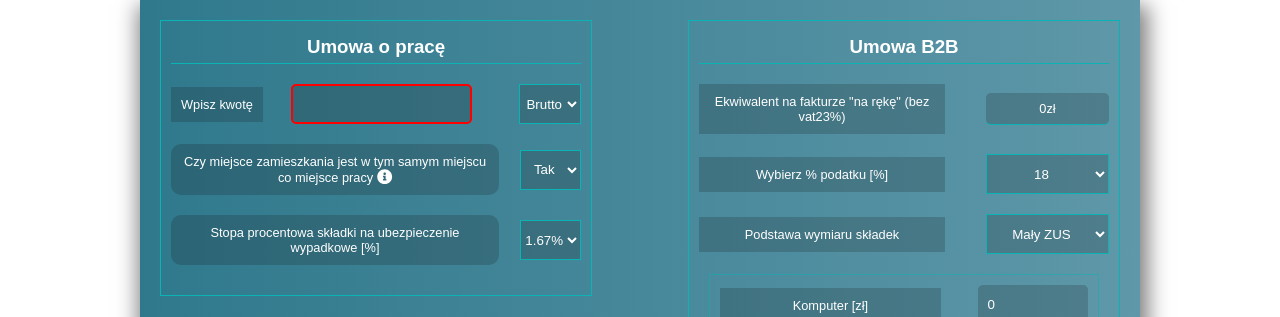
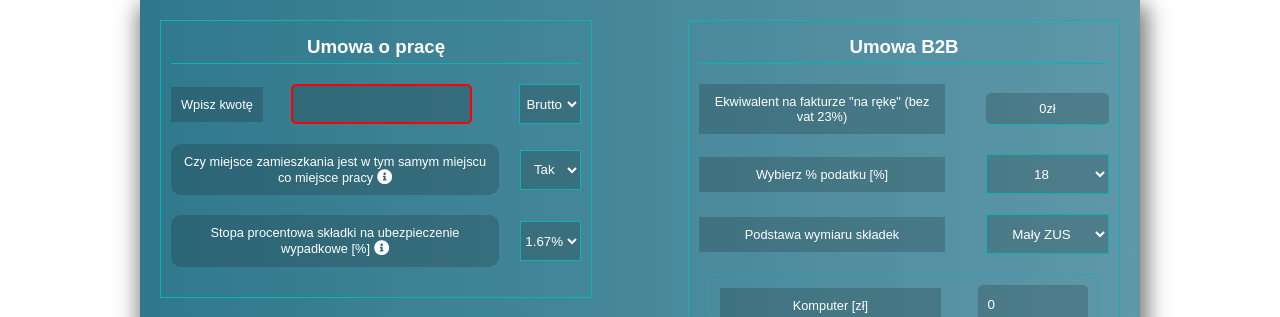
Before and after one commit to Placekkk/Kalkulator-B2B, a React (Create React App) app in the folder my-app/: page / in a window 1280 px wide. Shown: the top 317 px of the page. Built offline with nearby package versions, Linux system fonts and the light colour scheme.

Commit message:
might be over soon

```diff
--- a/my-app/src/Components/MainCalc.jsx
+++ b/my-app/src/Components/MainCalc.jsx
@@ -8,9 +8,10 @@ class MainCalc extends React.Component {
     constructor(props) {
         super(props);
         this.state = {
+            uopInfoBoxText: '',
             infoBarFirst: {
                 display: 'none',
-                color: 'yellow'
+                marginBottom: '5px'
             },
             b2bSalary: 0,
             calculateButtonStyle: {
@@ -39,11 +40,29 @@ class MainCalc extends React.Component {
     handleTest = () => {
         this.setState({
             infoBarFirst: {
-                display: 'block'
+                display: 'block',
+                marginBottom: '5px'
+            },
+            uopInfoBox: 'Koszty uzyskania przychodu uzyskane z tytułu jednej umowy wynoszą 111,25 albo 139,06 przy zamieszkaniu w miesjscowosci poza zakładem pracy'
+        })
+    };
+    handleTestExit = () => {
+        this.setState({
+            infoBarFirst: {
+                display: 'none'
             }
         })
     };
-    handleTestExit = () => {
+    handleTest2 = () => {
+        this.setState({
+            infoBarFirst: {
+                display: 'block',
+                marginBottom: '5px'
+            },
+            uopInfoBox: 'Sposób ustalenia wysokości stopy procentowej zależy od liczby osób zgłoszonych do ubezpieczenia wypadkowego. Przyjęliśmy 1.67% ponieważ tyle wynosi składka wypadkowa dla pracodawców zgłaszających nie więcej niż 9 ubezpieczonych i jest ona mniej więcej po środku tabeli składek dla różnych grup przedsiębiorców  zobacz więcej na dookolapracy.pl '
+        })
+    };
+    handleTestExit2 = () => {
         this.setState({
             infoBarFirst: {
                 display: 'none'
@@ -562,18 +581,18 @@ class MainCalc extends React.Component {
                                 </select>
                             </div>
 
-                            <p className={'fancy-text info-pop'} style={this.state.infoBarFirst}>Koszty uzyskania
-                                przychodu uzyskane z tytułu jednej umowy wynoszą 111,25
-                                albo 139,06 przy zamieszkaniu w miesjscowosci poza zakładem pracy</p>
+
 
                             <div className={'birth-place-holder'}>
-                                <p className={'fancy-text'}>Stopa procentowa składki na ubezpieczenie wypadkowe [%]</p>
+                                <p className={'fancy-text'}>Stopa procentowa składki na ubezpieczenie wypadkowe [%] <FontAwesomeIcon id={'info-icon'} icon={faInfoCircle}
+                                                                                                                                     onMouseEnter={this.handleTest2}
+                                                                                                                                     onMouseLeave={this.handleTestExit2}/></p>
                                 <select className={'fancy-select'} onChange={this.handleaccidentInsurance}>
-                                    <option value={0.0167}>1.67%</option>
                                     <option value={0.0067}>0.67%</option>
                                     <option value={0.0093}>0.93%</option>
                                     <option value={0.0120}>1.20%</option>
                                     <option value={0.0147}>1.47%</option>
+                                    <option selected={'selected'} value={0.0167}>1.67%</option>
                                     <option value={0.0173}>1.73%</option>
                                     <option value={0.0200}>2.00%</option>
                                     <option value={0.0226}>2.26%</option>
@@ -584,12 +603,14 @@ class MainCalc extends React.Component {
                                 </select>
                             </div>
 
+                            <p className={'fancy-text info-pop'} style={this.state.infoBarFirst}>{this.state.uopInfoBox}</p>
+
                         </div>
 
                         <div className={'b2b-holder'}>
                             <h3>Umowa B2B</h3>
                             <label className={'b2b-label'}>
-                                <p className={'fancy-text b2b-text'}>Ekwiwalent na fakturze "na rękę" (bez vat23%)</p>
+                                <p className={'fancy-text b2b-text'}>Ekwiwalent na fakturze "na rękę" (bez vat 23%)</p>
                                 <p className={' b2b-display-par'}>{this.state.b2bSalary}zł</p>
                             </label>
 
```
